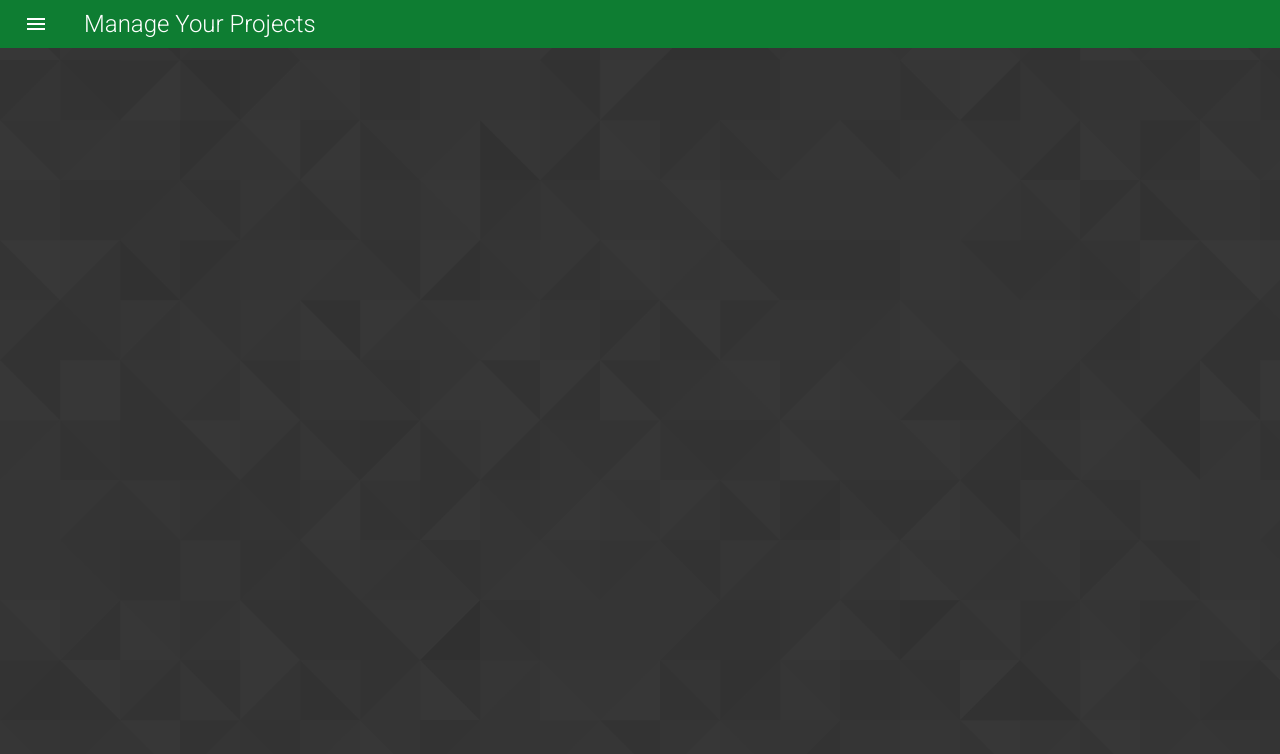
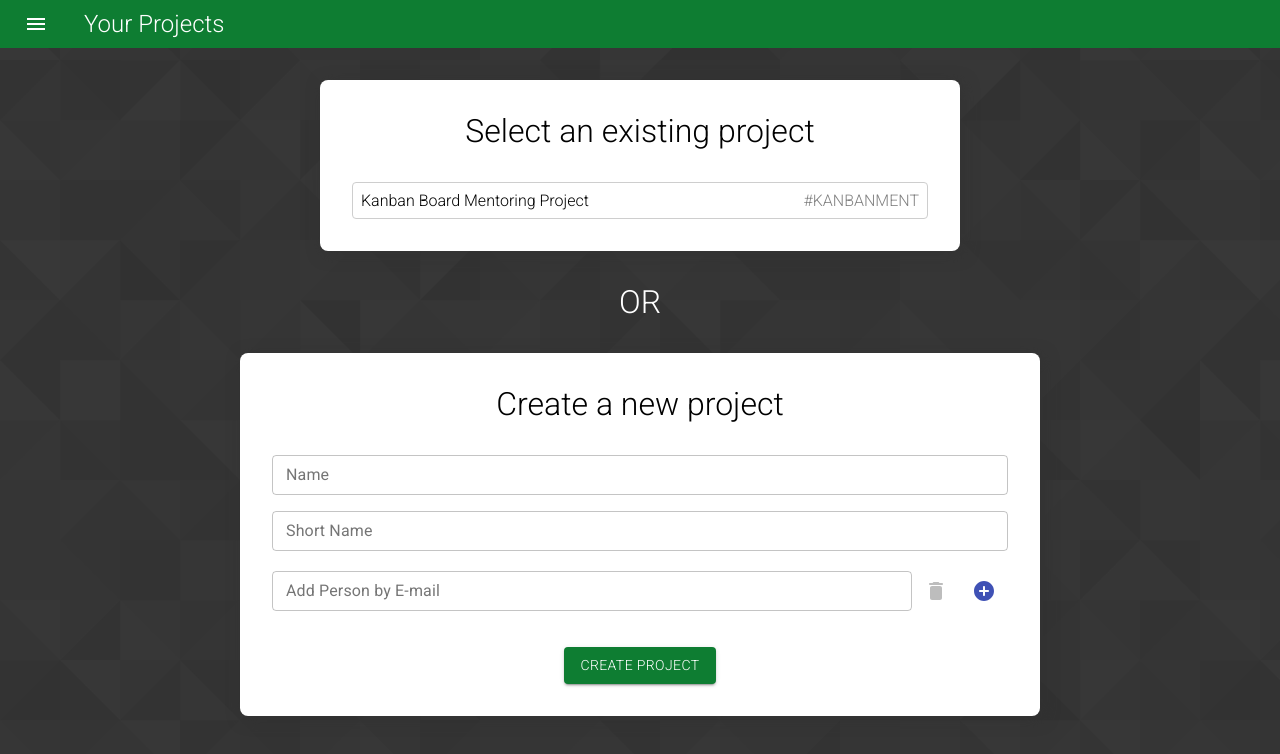
Before and after one commit to AdamKohari/kanban-frontend, a React (Create React App) app: page /manager in a window 1280 px wide. Shown: the top 754 px of the page. Built offline with nearby package versions, Linux system fonts and the light colour scheme.

Commit message:
Manager design

```diff
--- a/src/components/manager/Manager.scss
+++ b/src/components/manager/Manager.scss
@@ -1,3 +1,57 @@
 .manager {
+  display: flex;
+  flex-direction: column;
+  align-items: center;
 
+  .your-projects, .create-project {
+    background-color: white;
+    border-radius: 0.5rem;
+    box-shadow: 3px 3px 15px 0 rgba(50, 50, 50, 0.75);
+    padding: 2rem;
+  }
+
+  .your-projects {
+    margin: 2rem 0;
+    width: 640px;
+    h1 {
+      text-align: center;
+      margin-bottom: 2rem;
+    }
+    .project-card {
+      display: flex;
+      justify-content: space-between;
+      border-radius: 4px;
+      border: 1px solid #CECECE;
+      padding: 0.5rem;
+      cursor: pointer;
+      .proj-id {
+        color: gray;
+      }
+    }
+    .project-card:hover {
+      background-color: #0e7d32;
+      color: white;
+      .proj-id {
+        color: white;
+      }
+    }
+  }
+
+  > h1 {
+    color: white;
+  }
+
+  .create-project {
+    margin-top: 2rem;
+    width: 800px;
+    h1 {
+      text-align: center;
+      margin-bottom: 2rem;
+    }
+    .input-field {
+      display: flex;
+      margin: 1rem 0;
+      align-items: center;
+    }
+  }
 }
--- a/src/components/manager/Manager.tsx
+++ b/src/components/manager/Manager.tsx
@@ -1,7 +1,108 @@
 import './Manager.scss';
+import {Button, IconButton, TextField} from "@material-ui/core";
+import {useFormik} from "formik";
+import * as Yup from "yup";
+import {useState, Fragment} from "react";
+import {AddCircleRounded, DeleteRounded} from "@material-ui/icons";
 
 export default function Manager() {
+    const [emailArray, setEmailArray] = useState([0]);
+    const formik = useFormik({
+        initialValues: {
+            name: '',
+            shortName: ''
+        },
+
+        onSubmit: (values) => {
+            console.log(values);
+        },
+
+        validationSchema: Yup.object({
+            name: Yup.string()
+                .required('Name is required'),
+            shortName: Yup.string()
+                .required('Short name is required!')
+                .max(10, 'Short name can be 10 characters long only!')
+        })
+    });
+
+    const deleteInputRow = (id: number) => {
+        const emailArrayCopy = emailArray.slice();
+        emailArrayCopy.splice(id, 1);
+        setEmailArray(emailArrayCopy);
+    }
+
+    const emailInputs = emailArray.map(id => (
+        <div className="input-field" key={id}>
+            <TextField name={"addPerson-" + id} label="Add Person by E-mail"
+                       onChange={formik.handleChange}
+                       fullWidth={true}
+                       onBlur={formik.handleBlur}
+                       size="small" variant="outlined"/>
+            {id === emailArray.length -1  &&
+            <Fragment>
+                <IconButton color="secondary"
+                            onClick={() => deleteInputRow(id)} disabled={id === 0}>
+                    <DeleteRounded />
+                </IconButton>
+
+                <IconButton color="primary"
+                            onClick={() => setEmailArray([...emailArray, emailArray.length ])}>
+                    <AddCircleRounded />
+                </IconButton>
+            </Fragment>}
+        </div>
+    ));
+
     return (
-        <div className="manager"></div>
+        <div className="manager">
+            <div className="your-projects">
+                <h1>Select an existing project</h1>
+                <div className="project-card">
+                    <div>Kanban Board Mentoring Project</div>
+                    <div className="proj-id">#KANBANMENT</div>
+                </div>
+            </div>
+
+            <h1>OR</h1>
+
+            <div className="create-project">
+                <h1>Create a new project</h1>
+                <form onSubmit={formik.handleSubmit}>
+                    <div className="input-field">
+                        <TextField name="name" label="Name"
+                                   onChange={formik.handleChange}
+                                   fullWidth={true}
+                                   onBlur={formik.handleBlur}
+                                   size="small" variant="outlined"/>
+                    </div>
+                    { formik.touched.name && formik.errors.name &&
+                    <div className="validation-error">
+                        {formik.errors.name}
+                    </div>}
+
+                    <div className="input-field">
+                        <TextField name="shortName" label="Short Name"
+                                   onChange={formik.handleChange}
+                                   fullWidth={true}
+                                   onBlur={formik.handleBlur}
+                                   size="small" variant="outlined"/>
+                    </div>
+                    { formik.touched.shortName && formik.errors.shortName &&
+                    <div className="validation-error">
+                        {formik.errors.shortName}
+                    </div>}
+
+                    {emailInputs}
+
+                    <div className="action-button">
+                        <Button variant="contained"
+                                className="green-button"
+                                disabled={!formik.isValid}
+                                type="submit">Create Project</Button>
+                    </div>
+                </form>
+            </div>
+        </div>
     );
 }
--- a/src/shared-components/top-bar/TopBar.tsx
+++ b/src/shared-components/top-bar/TopBar.tsx
@@ -40,7 +40,7 @@ export default function TopBar({place}: TopBarProps) {
     function getTitle(): string {
         switch (place) {
             case 'BOARD': return 'Example Project';
-            case 'MANAGER': return 'Manage Your Projects'
+            case 'MANAGER': return 'Your Projects'
             default: return 'Kanban Board'
         }
     }
```
